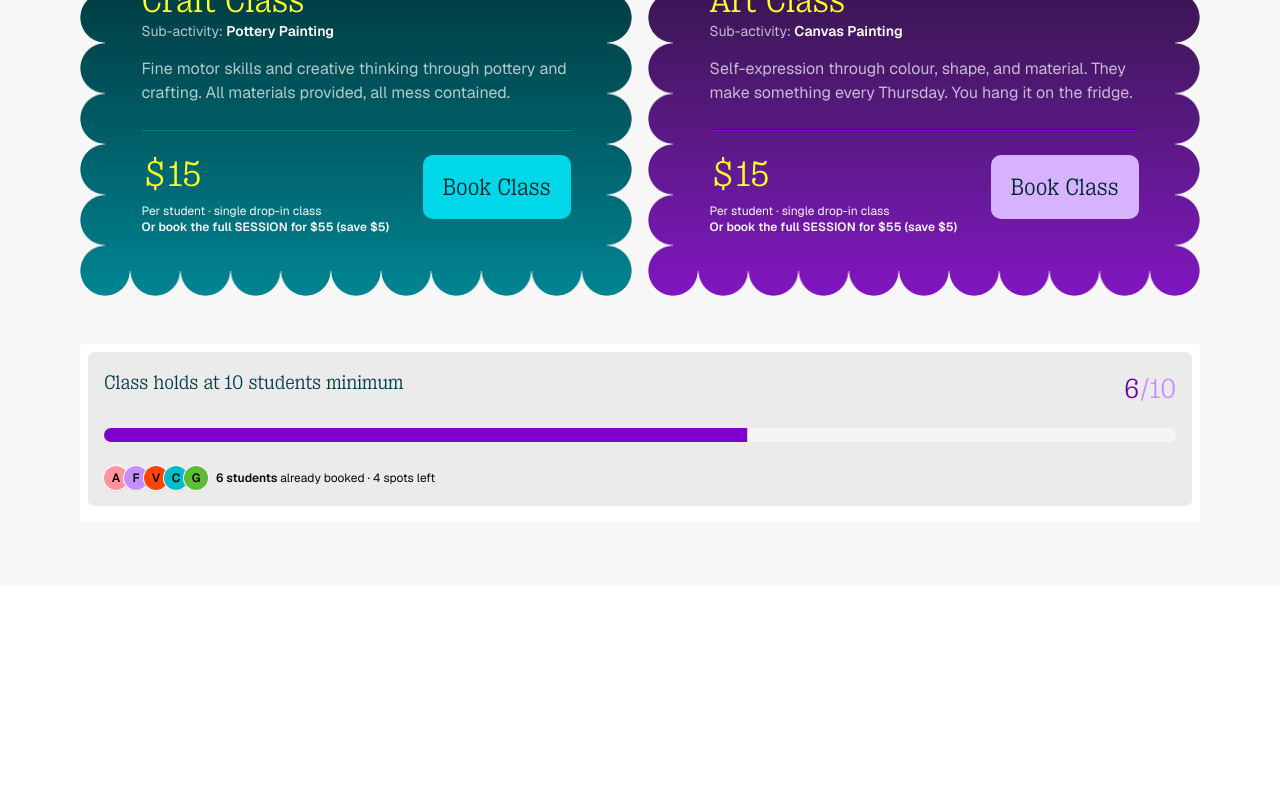
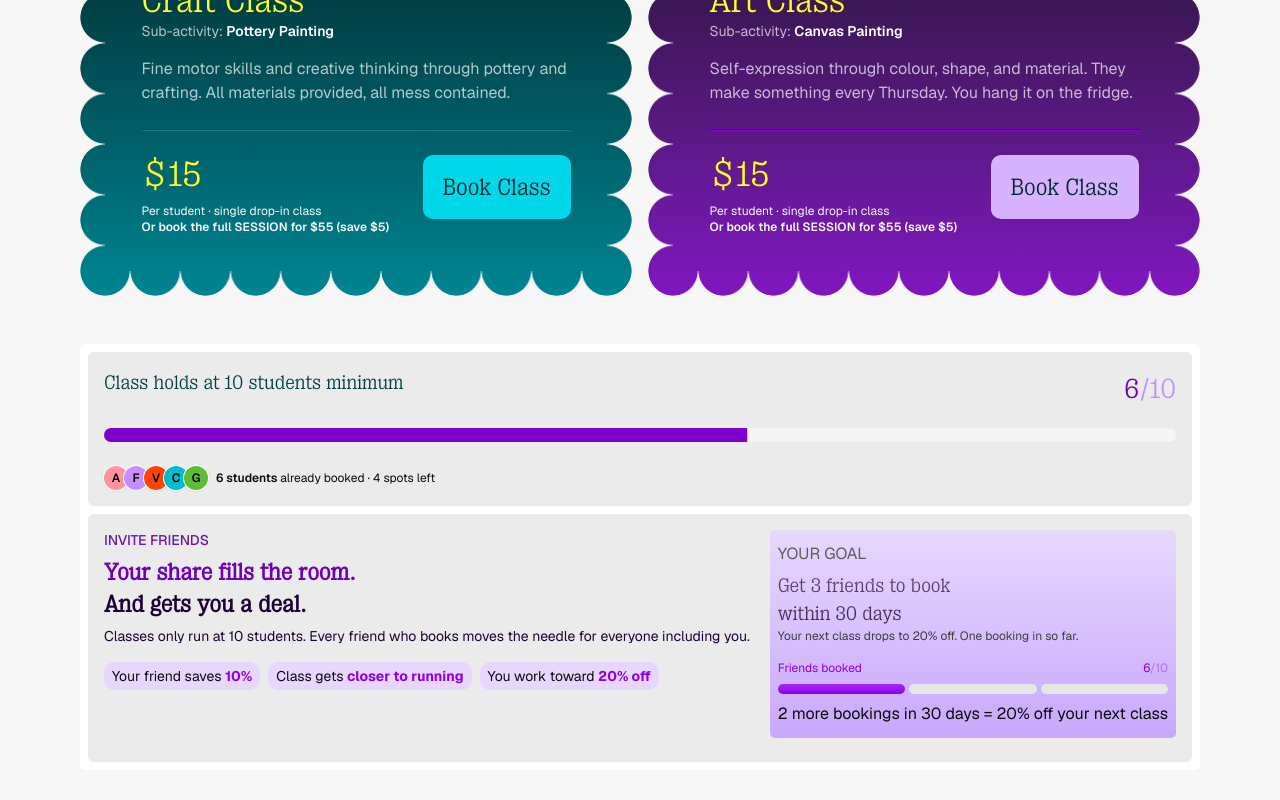
Before and after one commit to maludatech/frontend-test, a Next.js app: page / in a window 1280 px wide. Shown: the part 551-1351 px from the top of the page. Before the commit the page ends 1137 px from the top, so only its background shows below. Built offline with nearby package versions, Linux system fonts and the light colour scheme.

Commit message:
update: almost done with ReferralSection

```diff
--- a/app/page.tsx
+++ b/app/page.tsx
@@ -1,8 +1,8 @@
+import { Header } from "@/components/Header";
 import { ClassCards } from "@/components/ClassCards";
+import { ProgressBar } from "@/components/ProgressBar";
+import { ReferralSection } from "@/components/ReferralSection";
 import { CTASection } from "@/components/CTASection";
-import { Header } from "@/components/Header";
-import { ProgressBar } from "@/components/ProgressBar";
-import { ReferralSection } from "@/components/referralSection";
 
 export default function Home() {
   return (
--- a/components/CTASection.tsx
+++ b/components/CTASection.tsx
@@ -1,3 +1,3 @@
 export const CTASection = () => {
-  return <div className=""></div>;
+  return <div></div>;
 };
--- a/components/referralSection.tsx
+++ b/components/referralSection.tsx
@@ -1,3 +1,88 @@
 export const ReferralSection = () => {
-  return <div className=""></div>;
+  const referralBonus = [
+    {
+      id: 1,
+      bonus: "Your friend saves",
+      bold: " 10%",
+    },
+    {
+      id: 2,
+      bonus: "Class gets",
+      bold: " closer to running",
+    },
+    {
+      id: 3,
+      bonus: "You work toward",
+      bold: " 20% off",
+    },
+  ];
+
+  return (
+    <div className="bg-[#EBEBEB] flex flex-col gap-2 p-4 rounded-[6px]">
+      <div className="flex flex-col sm:flex-row justify-between gap-5">
+        <div className="flex flex-col">
+          <h2 className="font-medium text-[#7015A5] text-sm uppercase mb-1.5">
+            Invite friends
+          </h2>
+          <h4 className="text-2xl font-semibold font-slab text-[#7000B2]">
+            Your share fills the room.
+            <br />
+            <span className="text-[#1D0034]">And gets you a deal.</span>
+          </h4>
+          <p className="text-sm text-[#1D0034] mt-1.5">
+            Classes only run at 10 students. Every friend who books moves the
+            needle for everyone including you.
+          </p>
+          <div className="flex flex-col mt-4 sm:flex-row gap-2">
+            {referralBonus.map((bonus) => (
+              <div
+                key={bonus?.id}
+                className="flex flex-row gap-2 items-center rounded-lg py-1 px-2 bg-[#E9D6FF]"
+              >
+                <p className="text-sm">
+                  {bonus?.bonus}{" "}
+                  <span className="font-bold text-[#8E00DF]">
+                    {bonus?.bold}
+                  </span>
+                </p>
+              </div>
+            ))}
+          </div>
+        </div>
+        <div className="flex flex-col px-2 py-3 rounded-[4.8px] bg-linear-to-b from-[#E7D8FD] to-[#C9A7FC]">
+          <h2 className="text-[#5C5C5C]">YOUR GOAL</h2>
+          <h1 className="text-xl bg-linear-to-b from-[#69437F] to-[#3C2749] bg-clip-text text-transparent font-slab mt-1.5">
+            Get 3 friends to book
+            <br />
+            within 30 days
+          </h1>
+          <p className="text-[#3D3D3D] text-xs">
+            Your next class drops to 20% off. One booking in so far.
+          </p>
+          <div className="flex flex-col gap-2 mt-4">
+            <div className="flex justify-between gap-1">
+              <p className="text-[#8E00DF] text-xs">Friends booked</p>
+              <h4 className="text-[#8E00DF] text-xs">
+                6<span className="text-[#B765FF]">/10</span>
+              </h4>
+            </div>
+            <div className="flex flex-row gap-1">
+              {[1, 2, 3].map((i) => (
+                <div
+                  key={i}
+                  className={`w-full h-2.5 rounded-[6.6px] ${
+                    i === 1
+                      ? "bg-linear-to-b from-[#AA24FF] to-[#8900E0]"
+                      : "bg-[#E6E6E6]"
+                  }`}
+                />
+              ))}
+            </div>
+            <p>2 more bookings in 30 days = 20% off your next class</p>
+          </div>
+        </div>
+      </div>
+      <div></div>
+    </div>
+  );
 };
```
